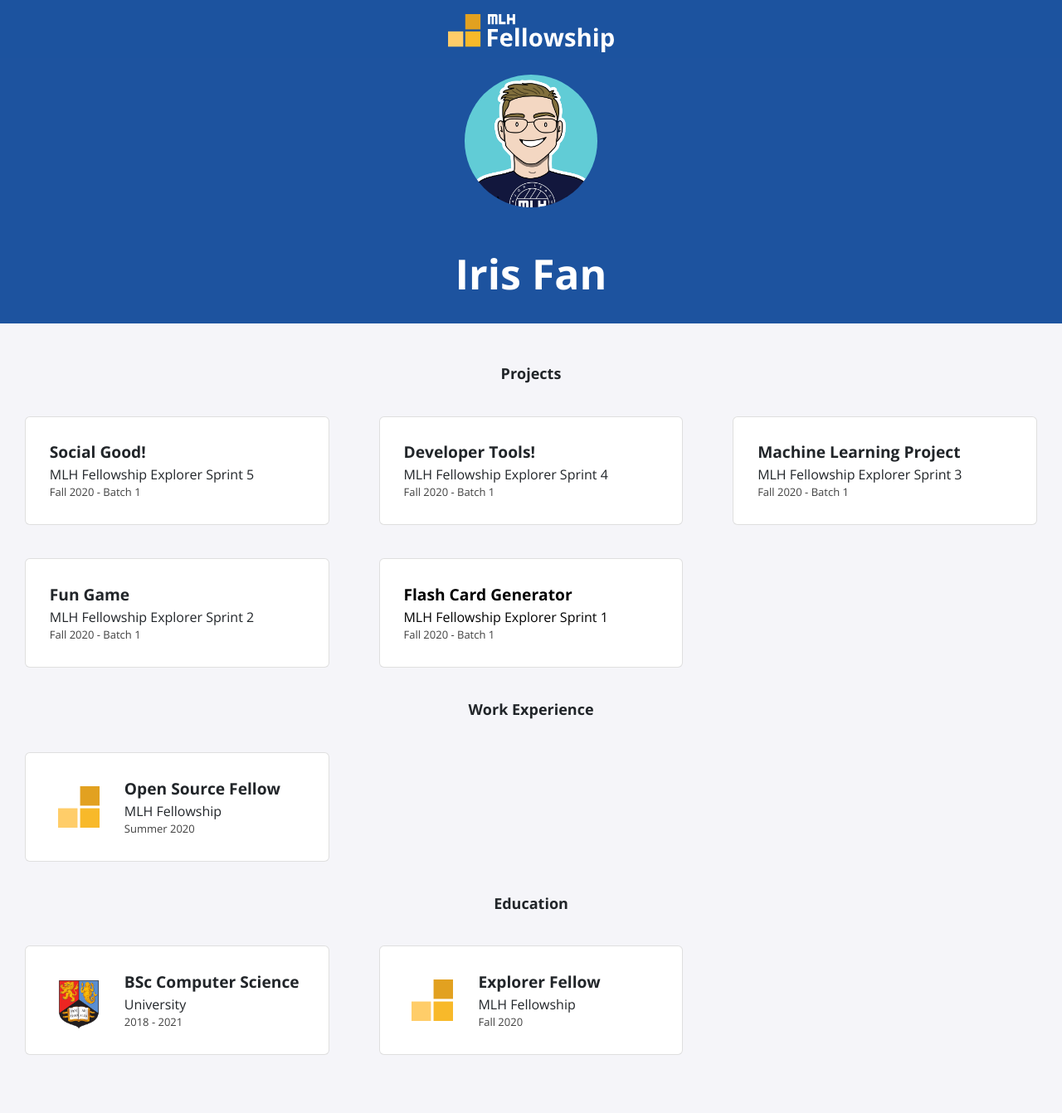
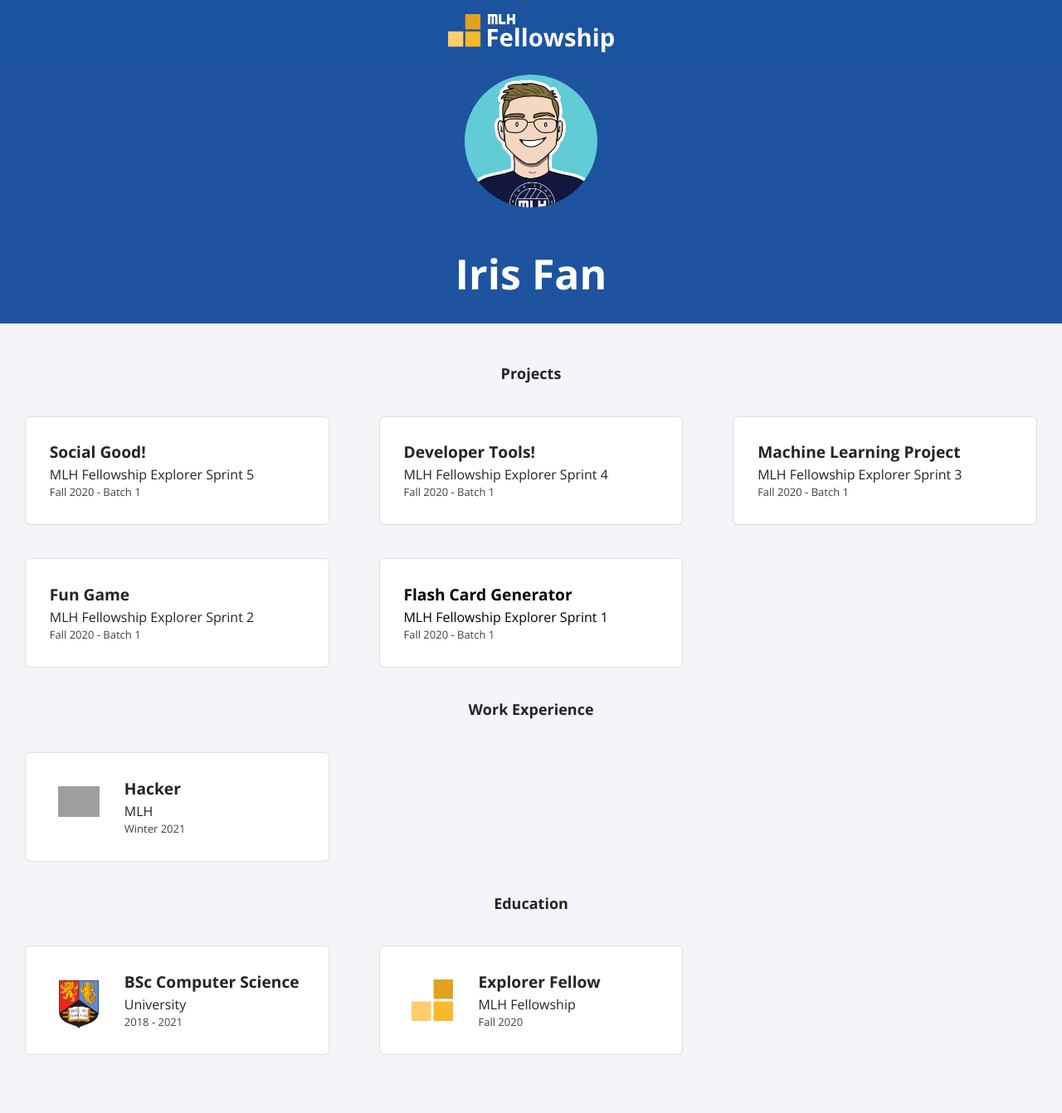
Before and after one commit to faniris/faniris.github.io, a Jekyll site: the page built from index.html, in a window 1280 px wide. Shown: the whole page at 83% size. Built offline with Jekyll 4.4.1, drawn with Linux system fonts in a browser that asks for light colours; nearby versions of some CDN libraries; grey boxes are pictures that could not be loaded.

Commit message:
Update experience.yml

```diff
--- a/_data/experience.yml
+++ b/_data/experience.yml
@@ -1,4 +1,4 @@
-- role: Open Source Fellow
-  company: MLH Fellowship
-  dates: Summer 2020
-  logo: fellowship.svg
+- role: Hacker
+  company: MLH
+  dates: Winter 2021
+  logo:
```
